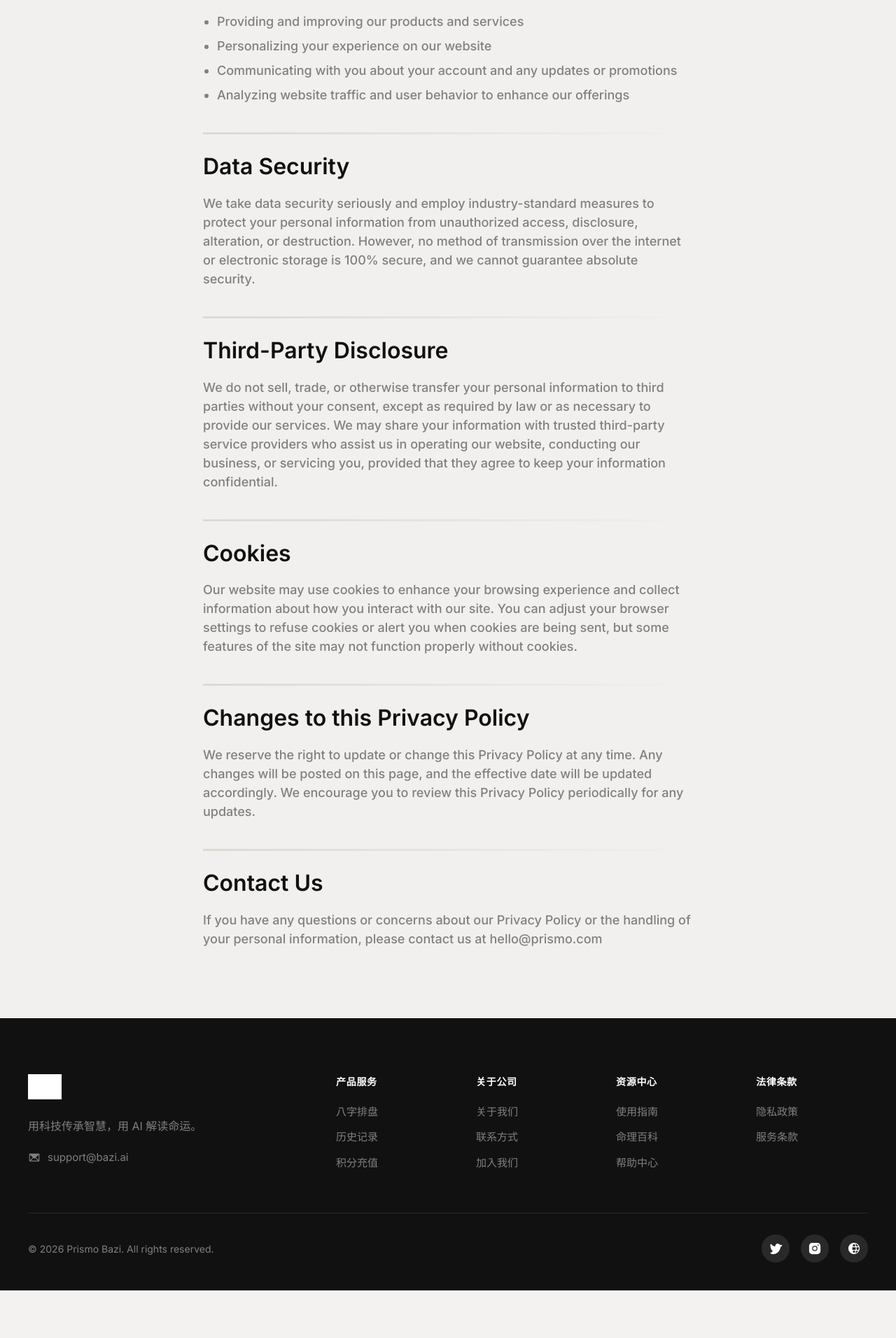
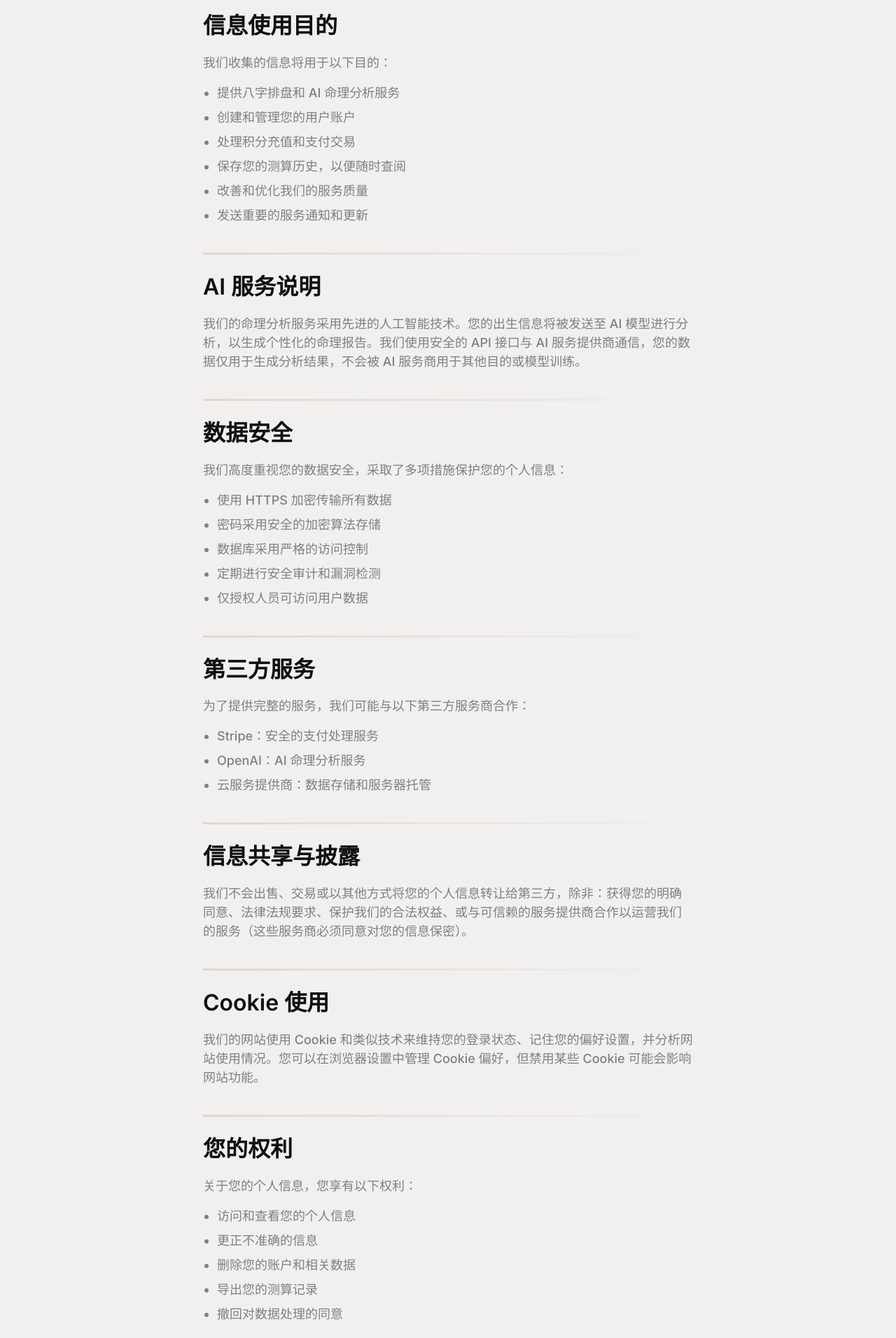
Before and after one commit to zhihao93li/bazi, a React (Vite) app in the folder frontend/: page /privacy-policy in a window 1280 px wide. Shown: the part 788-2700 px from the top of the page at 70% size. Before the commit the page ends 2632 px from the top, so only its background shows below. Built offline with nearby package versions, Linux system fonts and the light colour scheme; no server answers; grey boxes are pictures that could not be loaded; what province-city-china would draw is missing.

Commit message:
更新了隐私与用户协议

```diff
--- a/frontend/src/App.jsx
+++ b/frontend/src/App.jsx
@@ -7,6 +7,7 @@ import ProtectedRoute from './components/ProtectedRoute' // Import ProtectedRout
 import HomePage from './pages/HomePage'
 import WaitlistPage from './pages/WaitlistPage'
 import PrivacyPage from './pages/PrivacyPage'
+import TermsPage from './pages/TermsPage'
 import NotFoundPage from './pages/NotFoundPage'
 // 八字命理页面
 import LoginPage from './pages/LoginPage'
@@ -35,6 +36,7 @@ function App() {
           <Route path="/login" element={<LoginPage />} />
           <Route path="/waitlist" element={<WaitlistPage />} />
           <Route path="/privacy-policy" element={<PrivacyPage />} />
+          <Route path="/terms" element={<TermsPage />} />
 
           {/* Bazi Public/Hybrid Routes */}
           <Route path="/bazi/input" element={<BaziInputPage />} />
--- a/frontend/src/pages/PrivacyPage.jsx
+++ b/frontend/src/pages/PrivacyPage.jsx
@@ -5,38 +5,78 @@ import styles from './PrivacyPage.module.css'
 
 const sections = [
   {
-    title: 'Information We Collect',
-    content: 'We may collect personal information from you when you visit our website, register for an account, or interact with our services. This information may include your name, email address, contact details, and any other information you voluntarily provide to us.'
-  },
-  {
-    title: 'How We Use Your Information',
-    content: 'We may use the information we collect from you for various purposes, including:',
+    title: '我们收集的信息',
+    content: '为了提供八字命理分析服务，我们可能会收集以下类型的个人信息：',
     list: [
-      'Providing and improving our products and services',
-      'Personalizing your experience on our website',
-      'Communicating with you about your account and any updates or promotions',
-      'Analyzing website traffic and user behavior to enhance our offerings'
+      '账户信息：手机号码、用户名、密码（加密存储）',
+      '出生信息：出生日期、出生时间、出生地点（用于八字排盘计算）',
+      '测算对象信息：您为他人创建的测算档案信息',
+      '交易信息：充值记录、积分使用记录、支付订单信息',
+      '设备信息：设备类型、操作系统、浏览器类型等技术数据'
     ]
   },
   {
-    title: 'Data Security',
-    content: 'We take data security seriously and employ industry-standard measures to protect your personal information from unauthorized access, disclosure, alteration, or destruction. However, no method of transmission over the internet or electronic storage is 100% secure, and we cannot guarantee absolute security.'
+    title: '信息使用目的',
+    content: '我们收集的信息将用于以下目的：',
+    list: [
+      '提供八字排盘和 AI 命理分析服务',
+      '创建和管理您的用户账户',
+      '处理积分充值和支付交易',
+      '保存您的测算历史，以便随时查阅',
+      '改善和优化我们的服务质量',
+      '发送重要的服务通知和更新'
+    ]
   },
   {
-    title: 'Third-Party Disclosure',
-    content: 'We do not sell, trade, or otherwise transfer your personal information to third parties without your consent, except as required by law or as necessary to provide our services. We may share your information with trusted third-party service providers who assist us in operating our website, conducting our business, or servicing you, provided that they agree to keep your information confidential.'
+    title: 'AI 服务说明',
+    content: '我们的命理分析服务采用先进的人工智能技术。您的出生信息将被发送至 AI 模型进行分析，以生成个性化的命理报告。我们使用安全的 API 接口与 AI 服务提供商通信，您的数据仅用于生成分析结果，不会被 AI 服务商用于其他目的或模型训练。'
   },
   {
-    title: 'Cookies',
-    content: 'Our website may use cookies to enhance your browsing experience and collect information about how you interact with our site. You can adjust your browser settings to refuse cookies or alert you when cookies are being sent, but some features of the site may not function properly without cookies.'
+    title: '数据安全',
+    content: '我们高度重视您的数据安全，采取了多项措施保护您的个人信息：',
+    list: [
+      '使用 HTTPS 加密传输所有数据',
+      '密码采用安全的加密算法存储',
+      '数据库采用严格的访问控制',
+      '定期进行安全审计和漏洞检测',
+      '仅授权人员可访问用户数据'
+    ]
   },
   {
-    title: 'Changes to this Privacy Policy',
-    content: 'We reserve the right to update or change this Privacy Policy at any time. Any changes will be posted on this page, and the effective date will be updated accordingly. We encourage you to review this Privacy Policy periodically for any updates.'
+    title: '第三方服务',
+    content: '为了提供完整的服务，我们可能与以下第三方服务商合作：',
+    list: [
+      'Stripe：安全的支付处理服务',
+      'OpenAI：AI 命理分析服务',
+      '云服务提供商：数据存储和服务器托管'
+    ]
   },
   {
-    title: 'Contact Us',
-    content: 'If you have any questions or concerns about our Privacy Policy or the handling of your personal information, please contact us at hello@prismo.com'
+    title: '信息共享与披露',
+    content: '我们不会出售、交易或以其他方式将您的个人信息转让给第三方，除非：获得您的明确同意、法律法规要求、保护我们的合法权益、或与可信赖的服务提供商合作以运营我们的服务（这些服务商必须同意对您的信息保密）。'
+  },
+  {
+    title: 'Cookie 使用',
+    content: '我们的网站使用 Cookie 和类似技术来维持您的登录状态、记住您的偏好设置，并分析网站使用情况。您可以在浏览器设置中管理 Cookie 偏好，但禁用某些 Cookie 可能会影响网站功能。'
+  },
+  {
+    title: '您的权利',
+    content: '关于您的个人信息，您享有以下权利：',
+    list: [
+      '访问和查看您的个人信息',
+      '更正不准确的信息',
+      '删除您的账户和相关数据',
+      '导出您的测算记录',
+      '撤回对数据处理的同意'
+    ]
+  },
+  {
+    title: '隐私政策更新',
+    content: '我们可能会不时更新本隐私政策。任何变更都将在本页面公布，并更新生效日期。对于重大变更，我们将通过网站通知或其他适当方式告知您。'
+  },
+  {
+    title: '联系我们',
+    content: '如您对本隐私政策有任何疑问或建议，请通过以下方式联系我们：support@bazi.ai'
   }
 ]
 
@@ -47,14 +87,14 @@ export default function PrivacyPage() {
       <main className={styles.main}>
         <div className={styles.container}>
           <div className={styles.header}>
-            <h1 className={styles.title}>Our Privacy Policy</h1>
+            <h1 className={styles.title}>隐私政策</h1>
             <p className={styles.subtitle}>
-              Our Privacy Policy outlines how we collect, use, and protect your personal information.
-              Your privacy and security are our priorities.
+              本隐私政策说明我们如何收集、使用和保护您的个人信息。
+              您的隐私和安全是我们的首要任务。
             </p>
             <div className={styles.lastUpdated}>
               <ClockClockwise size={20} />
-              <span>Last Updated on August, 24, 2024</span>
+              <span>最后更新于 2026 年 1 月 14 日</span>
             </div>
           </div>
 
--- /dev/null
+++ b/frontend/src/pages/TermsPage.jsx
@@ -0,0 +1,134 @@
+import { ClockClockwise } from '@phosphor-icons/react'
+import Navbar from '../components/Navbar'
+import Footer from '../components/Footer'
+import styles from './PrivacyPage.module.css'
+
+const sections = [
+    {
+        title: '服务概述',
+        content: '欢迎使用八字命理 AI 分析服务（以下简称"本服务"）。本服务由我们提供，旨在利用传统八字命理学与现代人工智能技术，为用户提供个性化的命理分析报告。使用本服务即表示您同意遵守本服务条款。'
+    },
+    {
+        title: '服务内容',
+        content: '本服务包括但不限于：',
+        list: [
+            '八字排盘：根据您提供的出生日期、时间和地点，计算生成八字命盘',
+            'AI 命理分析：利用人工智能技术，基于八字命盘提供命理解读',
+            '测算对象管理：创建和管理多个测算对象的档案',
+            '历史记录：保存和查阅您的测算历史',
+            '积分系统：购买和使用积分以获取 AI 分析服务'
+        ]
+    },
+    {
+        title: '账户注册与安全',
+        content: '使用本服务的部分功能需要注册账户。在注册时，您需要提供真实、准确的信息。您有责任：',
+        list: [
+            '妥善保管您的账户登录凭证',
+            '对账户下发生的所有活动负责',
+            '发现账户被盗用或异常时立即通知我们',
+            '不与他人共享您的账户信息'
+        ]
+    },
+    {
+        title: '积分与付费服务',
+        content: '使用 AI 命理分析服务需要消耗积分。关于积分系统，请注意：',
+        list: [
+            '新用户注册时将获得一定数量的赠送积分',
+            '积分可通过充值获取，支持多种支付方式',
+            '已充值的积分不支持退款',
+            '积分仅用于本平台服务，不可转让或兑换现金',
+            '我们保留调整积分价格和消耗规则的权利'
+        ]
+    },
+    {
+        title: '服务声明与免责',
+        content: '请您理解并同意以下重要声明：',
+        list: [
+            '本服务提供的命理分析仅供参考和娱乐目的，不构成任何形式的专业建议',
+            '八字命理学是中国传统文化的一部分，其科学性和准确性存在争议',
+            'AI 分析结果基于算法生成，可能存在偏差或不准确',
+            '您不应将分析结果作为重大人生决策的唯一依据',
+            '对于因使用本服务做出的任何决定，我们不承担责任'
+        ]
+    },
+    {
+        title: '用户行为规范',
+        content: '在使用本服务时，您同意不进行以下行为：',
+        list: [
+            '注册虚假信息或冒用他人身份',
+            '试图破解、攻击或干扰本服务的正常运行',
+            '利用本服务进行任何违法活动',
+            '批量爬取或复制本服务的内容',
+            '传播或分享任何可能侵犯他人权益的内容'
+        ]
+    },
+    {
+        title: '知识产权',
+        content: '本服务的所有内容，包括但不限于文字、图像、界面设计、软件代码、AI 模型等，均受知识产权法保护。未经我们书面授权，您不得复制、修改、分发或以其他方式使用这些内容。'
+    },
+    {
+        title: '服务变更与终止',
+        content: '我们保留随时修改、暂停或终止部分或全部服务的权利，恕不另行通知。对于服务的变更或终止，我们不对您或任何第三方承担责任。如发生以下情况，我们可能终止您的账户：',
+        list: [
+            '违反本服务条款',
+            '存在欺诈或恶意行为',
+            '账户长期未使用',
+            '其他我们认为有必要的情况'
+        ]
+    },
+    {
+        title: '争议解决',
+        content: '本服务条款的解释和执行均适用中华人民共和国法律。如发生争议，双方应首先友好协商解决；协商不成的，任何一方均可向我们所在地的人民法院提起诉讼。'
+    },
+    {
+        title: '条款更新',
+        content: '我们可能会不时更新本服务条款。更新后的条款将在本页面公布，您继续使用本服务即表示接受更新后的条款。对于重大变更，我们将以适当方式通知您。'
+    },
+    {
+        title: '联系方式',
+        content: '如您对本服务条款有任何疑问，请通过以下方式联系我们：support@bazi.ai'
+    }
+]
+
+export default function TermsPage() {
+    return (
+        <>
+            <Navbar />
+            <main className={styles.main}>
+                <div className={styles.container}>
+                    <div className={styles.header}>
+                        <h1 className={styles.title}>服务条款</h1>
+                        <p className={styles.subtitle}>
+                            请仔细阅读以下服务条款。使用我们的服务即表示您同意受本条款的约束。
+                        </p>
+                        <div className={styles.lastUpdated}>
+                            <ClockClockwise size={20} />
+                            <span>最后更新于 2026 年 1 月 14 日</span>
+                        </div>
+                    </div>
+
+                    <div className={styles.content}>
+                        {sections.map((section, index) => (
+                            <div
+                                key={index}
+                                className={styles.section}
+                            >
+                                <div className={styles.divider} />
+                                <h2 className={styles.sectionTitle}>{section.title}</h2>
+                                <p className={styles.sectionContent}>{section.content}</p>
+                                {section.list && (
+                                    <ul className={styles.list}>
+                                        {section.list.map((item, i) => (
+                                            <li key={i}>{item}</li>
+                                        ))}
+                                    </ul>
+                                )}
+                            </div>
+                        ))}
+                    </div>
+                </div>
+            </main>
+            <Footer />
+        </>
+    )
+}
```
